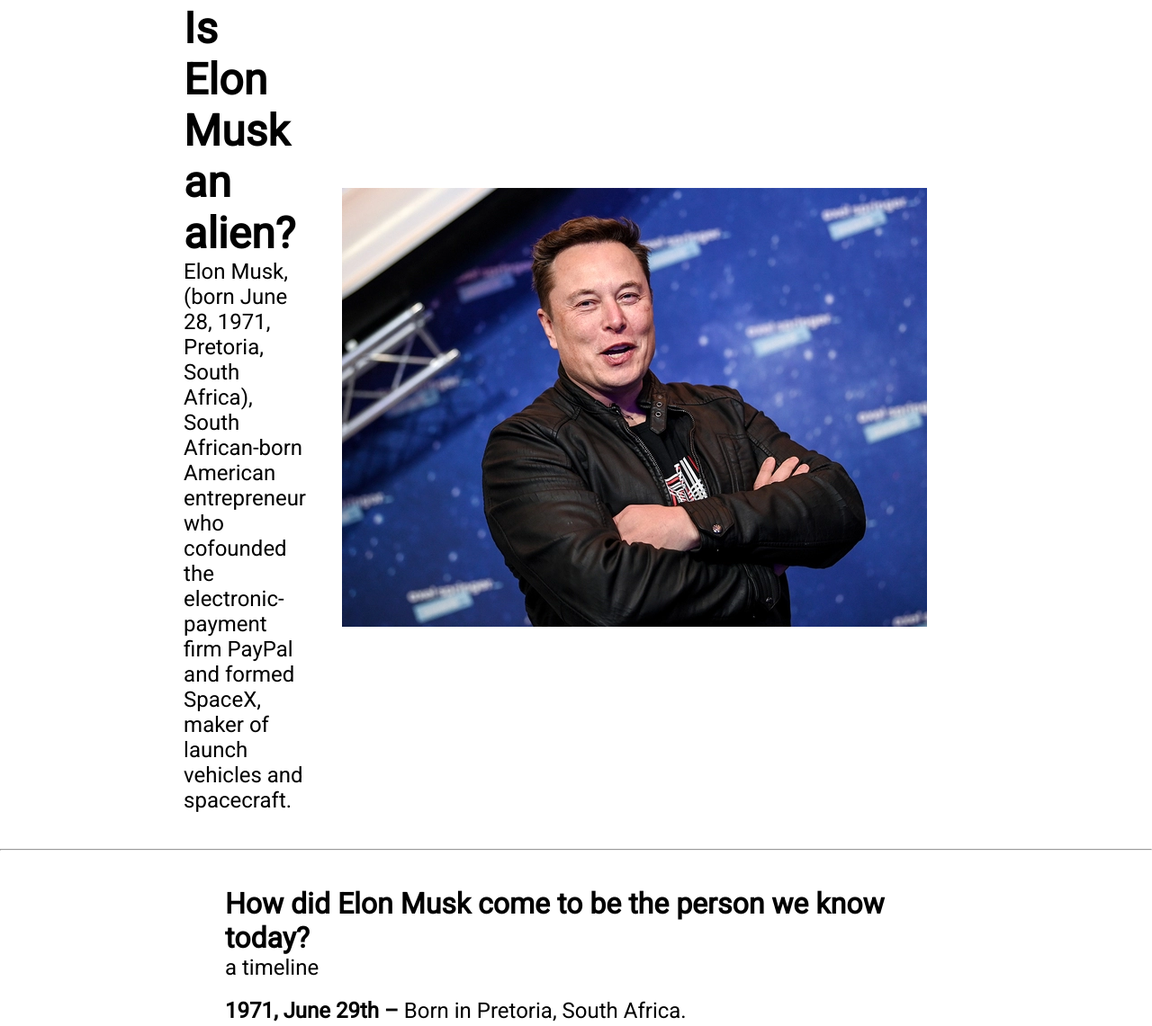
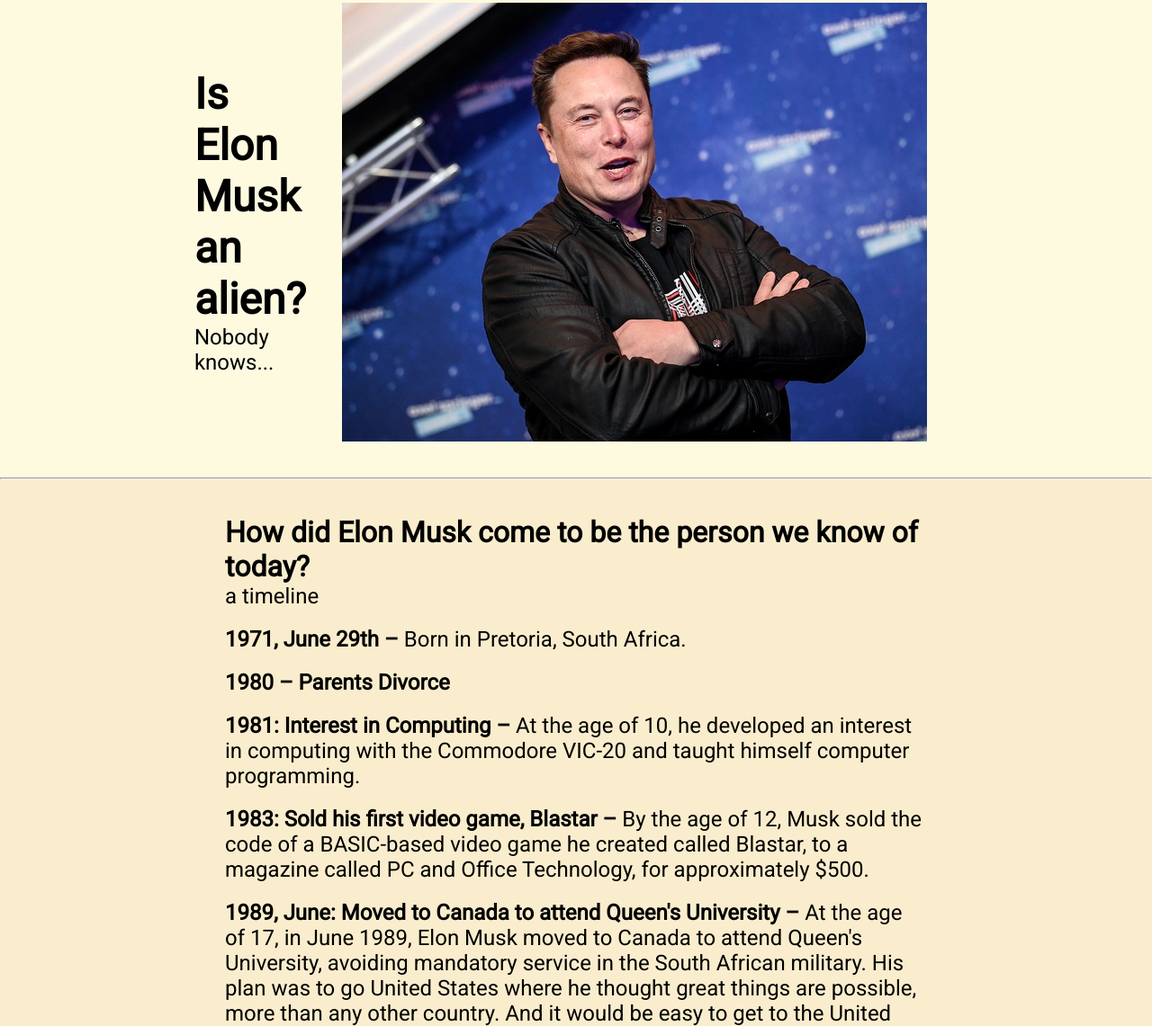
Before and after one commit to MikhailMcInally/tribute-page, a plain HTML site: page index.html in a window 1280 px wide. Shown: the part 782-1923 px from the top of the page at 90% size. Drawn offline with Linux system fonts and the light colour scheme.

Commit message:
add color

```diff
--- a/index.html
+++ b/index.html
@@ -37,15 +37,13 @@
         <div class="text-wrapper-b">
             <h1 class="header">Is Elon Musk an alien?</h1>
             <p class="paragraph">
-                Elon Musk, (born June 28, 1971, Pretoria, South Africa),
-                South African-born American entrepreneur who cofounded the electronic-payment firm PayPal and formed SpaceX,
-                maker of launch vehicles and spacecraft.
+                Nobody knows...
             </p>
         </div>
     </section>
 <hr>
     <section class="history">
-        <h1 class="header">How did Elon Musk come to be the person we know today?</h1>
+        <h1 class="header">How did Elon Musk come to be the person we know of today?</h1>
         <p>a timeline</p>
         <div class="timeline-wrapper">
             <div class="col-1">
--- a/styles.css
+++ b/styles.css
@@ -4,10 +4,14 @@
 
 */
 
-/* :root {
-
-
-} */
+:root {
+    /* color palette */
+    --palewood: #fefae0;
+    --cutwood: #faedcd;
+    --grayish: #e9edc9;
+    --gray: #ccd5ae;
+    --wood: #d4a373;
+}
 
 * {
     box-sizing: border-box;
@@ -26,6 +30,7 @@
     align-items: center;
     padding: 20px;
     padding-left: 40px;
+    background-color: var(--palewood);
 }
 
 .nav .logo {
@@ -38,6 +43,7 @@
     padding: 40px 250px;
     display: flex;
     align-items: center;
+    background-color: var(--cutwood);
 }
 
 .intro-image {
@@ -62,6 +68,7 @@
     flex-direction: row-reverse;
     align-items: center;
     padding: 40px 250px;
+    background-color: var(--palewood);
 }
 
 .extended-image {
@@ -80,6 +87,7 @@
 
 .history {
     padding: 40px 250px;
+    background-color: var(--cutwood);
 }
 
 .history .header {
```
